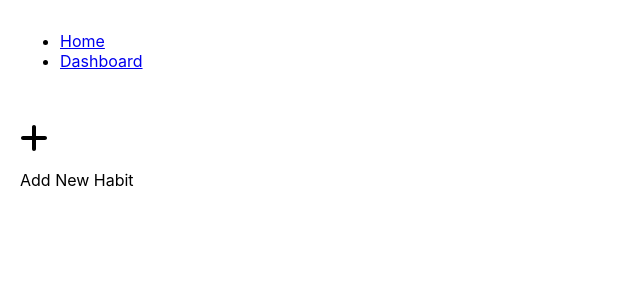
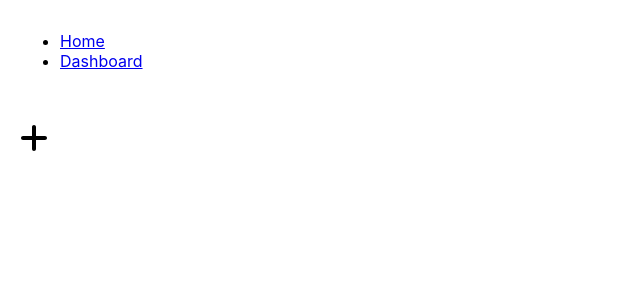
Before and after one commit to SibhatY/habit-tracker, a React (Create React App) app in the folder client/: page /dashboard in a window 1280 px wide. Shown: the top 300 px of the page, without its empty margins (0-640 px from the left). Built offline with nearby package versions, Linux system fonts and the light colour scheme.

Commit message:
Fixed habit progress going past the 10/30/60 day mark. Now stops at the chosen limit

```diff
--- a/client/src/components/HabitList.js
+++ b/client/src/components/HabitList.js
@@ -17,12 +17,11 @@ const HabitList = ({habits, setHabits}) => {
 
                 if (habit.id === id) {
 
-                    return {...habit, daysTracked: habit.daysTracked + 1};
+                    if (habit.daysTracked < habit.goal) {
+                        return {...habit, daysTracked: habit.daysTracked + 1};
+                    }
                 }
-                else {
-
-                    return habit;
-                }
+                return habit;
             });
         });
     };
@@ -61,7 +60,7 @@ const HabitList = ({habits, setHabits}) => {
 
             <div className='add-habit-card' onClick={() => setIsAdding(true)}>
                 <FontAwesomeIcon icon={faPlus} size='2x' />
-                <p>Add New Habit</p>
+
             </div>
 
             {isAdding && (
```
Also changed, not shown: 1 other file (tests, documents, lock files or other folders).
